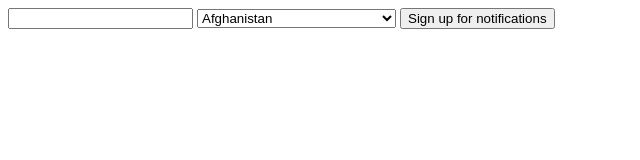
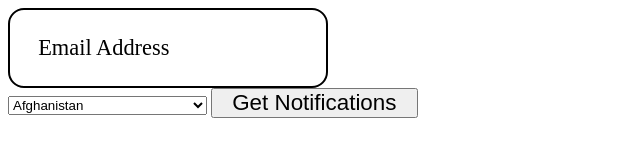
Before and after one commit to mbonessi77/WCACompAnnouncement, a website: page index.html in a window 1280 px wide. Shown: the whole page, without its empty margins (0-640 px from the left). Drawn offline with Linux system fonts and the light colour scheme.

Commit message:
Deploy to google cloud and update email input field

```diff
--- /dev/null
+++ b/CSS/index.css
@@ -0,0 +1,65 @@
+.email-input-section {
+    position: relative;
+}
+
+.email-input-section input {
+    height: 5rem;
+    width: 20rem;
+    border: 2px solid black;
+    border-radius: 1rem;
+}
+
+.placeholder-text{
+    position: absolute;
+    top: 0;
+    bottom: 0;
+    left: 0;
+    right: 0;
+    border: 3px solid transparent;
+    background-color: transparent;
+    display: flex;
+    align-items: center;
+}
+
+.text{
+    font-size: 1.4rem;
+    padding: 0 0.5rem;
+    background-color: transparent;
+    color: black;
+}
+
+input, .placeholder-text{
+    font-size: 1.4rem;
+    padding: 0 1.2rem;
+}
+
+input:focus{
+    outline: none;
+    border-color: blueviolet;
+}
+
+input:focus + .placeholder-text .text{
+    background-color: white;
+    font-size: 1.1rem;
+    color: black;
+    transform: translate(0, -170%);
+    border-color: blueviolet;
+    color: blueviolet;
+}
+
+.text {
+    transform: translate(0);
+    transition: transform 0.15s ease-out, font-size 0.15s ease-out, background-color 0.2s ease-out, color 0.15s ease-out;
+}
+
+input:focus + .placeholder-text .text, :not(input[value=""]) + .placeholder-text .text{
+    background-color: white;
+    font-size: 1.1rem;
+    color: black;
+    transform: translate(0, -170%);
+}
+
+input:focus + .placeholder-text .text{
+    border-color: blueviolet;
+    color: blueviolet;
+}
--- a/app.js
+++ b/app.js
@@ -22,7 +22,7 @@ var compList
 var compByCountry = new Map()
 var storedCompCountryList
 
-schedule.scheduleJob('* * * * *', () => { //Schedule for midnight Eastern Time
+schedule.scheduleJob('0 0 * * *', () => { //Schedule for midnight Eastern Time
     fetchCompList()
 })
 
--- a/index.html
+++ b/index.html
@@ -1,7 +1,15 @@
 <html>
+	<head>
+		<link rel="stylesheet" href="./CSS/index.css"/>
+	</head>
 	<body>
 		<form action="/add_user" method="POST" onsubmit="return checkValidEmail()">
-			<input type="text" name="email" id="email_input">
+			<div class="email-input-section">
+				<input type="text" name="email" id="email_input" class="email-input-area" aria-labelledby="placeholder_email" value="" autocomplete="off">
+				<label class="placeholder-text" for="email_input" id="placeholder_email">
+					<div class="text">Email Address</div>
+				</label>
+			</div>
 			<select name="country">
 				<option value="AF">Afghanistan</option>
 				<option value="AX">Aland Islands</option>
@@ -244,10 +252,18 @@
 				<option value="ZM">Zambia</option>
 				<option value="ZW">Zimbabwe</option>
 			</select>
-			<input type="submit" value="Sign up for notifications">
+			<input type="submit" value="Get Notifications"/>
+
+
 		</form>
 
 		<script>
+
+			let input_element = document.getElementById("email_input");
+
+			input_element.addEventListener("keyup", () => {
+				input_element.setAttribute("value", input_element.value);
+			})
 			function checkValidEmail()
 			{
 				 var regex = /^\w+([\.-]?\w+)*@\w+([\.-]?\w+)*(\.\w{2,3})+$/;
```
Also changed, not shown: package.json (+15 -2 lines), README.md, 2 other files.
